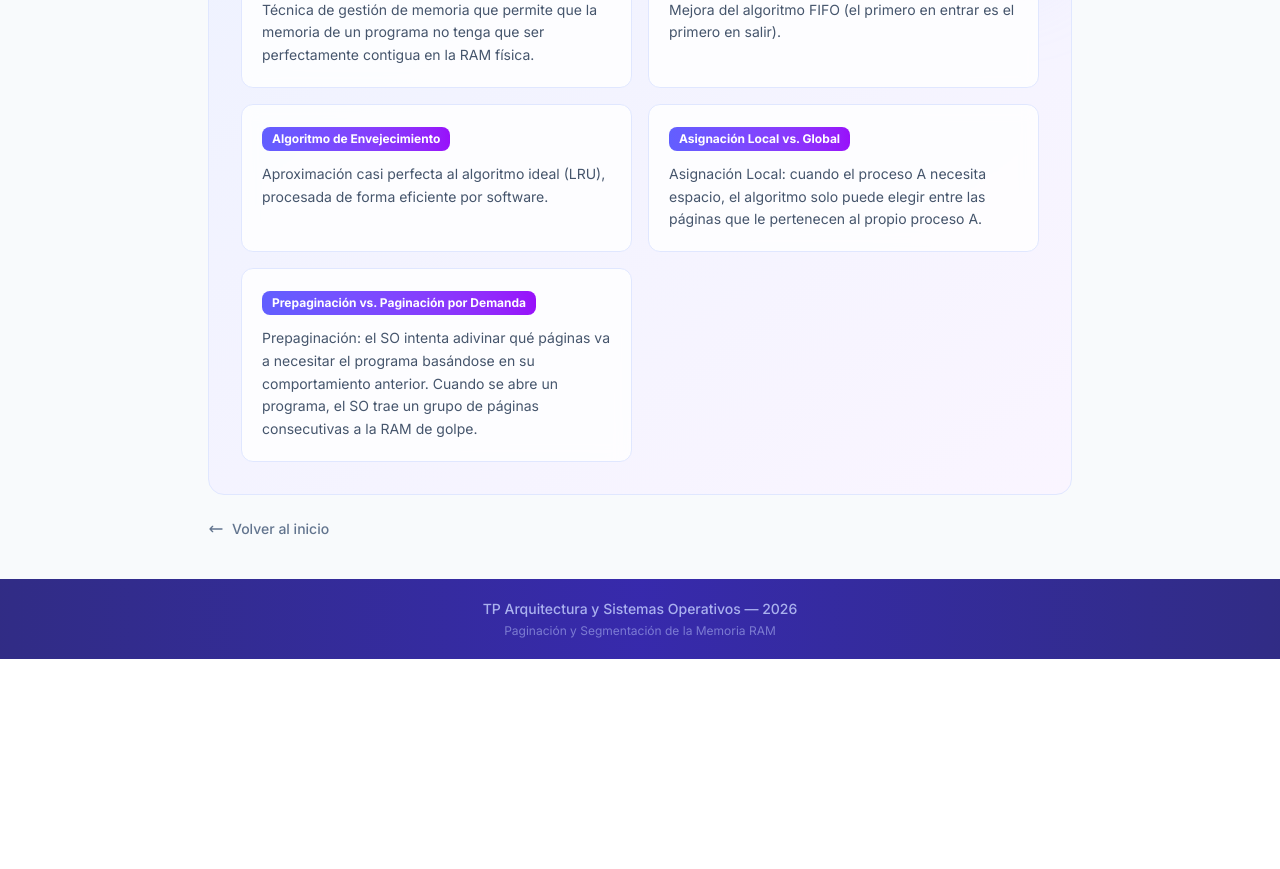
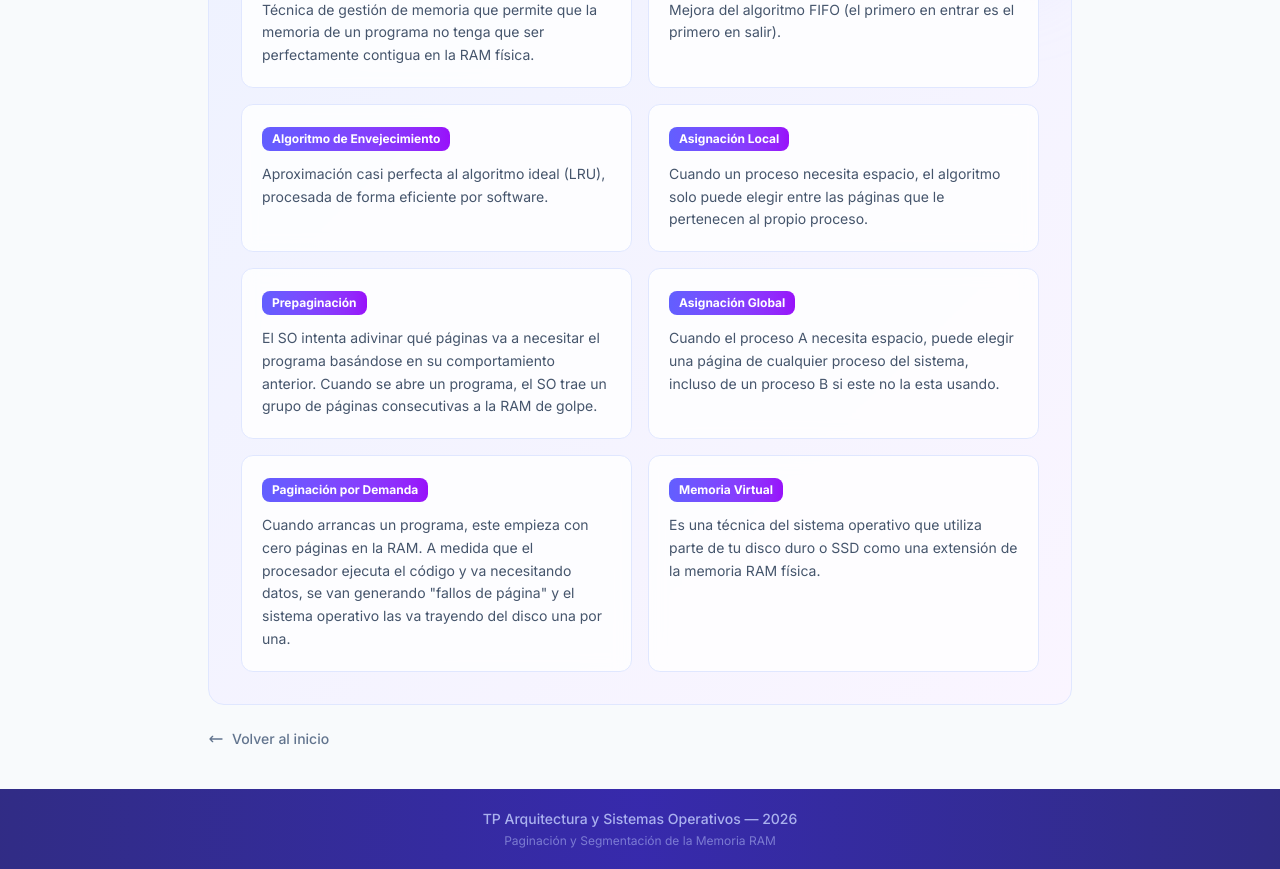
Before and after one commit to ffidel-sec/TP_ARQYSO, a React (Vite) app: page /tema/cuestiones-de-implementacion in a window 1280 px wide. Shown: the part 600-1469 px from the top of the page. Before the commit the page ends 1259 px from the top, so only its background shows below. Built offline with nearby package versions, Linux system fonts and the light colour scheme.

Commit message:
Retoques 3.6 a 3.6.4

```diff
--- a/src/components/BloqueoPaginas.jsx
+++ b/src/components/BloqueoPaginas.jsx
@@ -100,6 +100,34 @@ export default function BloqueoPaginas({ data }) {
           ))}
         </div>
       </div>
+
+      <section className="relative overflow-hidden bg-gradient-to-br from-indigo-50 to-purple-50 dark:from-indigo-950/50 dark:to-purple-950/50 rounded-2xl border border-indigo-100 dark:border-indigo-800/50 p-6 md:p-8 transition-colors">
+        <div className="absolute top-0 right-0 w-32 h-32 bg-indigo-200/20 rounded-full blur-2xl" />
+        <h2 className="text-lg font-semibold text-indigo-800 dark:text-indigo-300 mb-5 flex items-center gap-2">
+          <svg className="w-5 h-5" fill="none" stroke="currentColor" viewBox="0 0 24 24">
+            <path strokeLinecap="round" strokeLinejoin="round" strokeWidth={2} d="M12 6V4m0 2a2 2 0 100 4m0-4a2 2 0 110 4m-6 8a2 2 0 100-4m0 4a2 2 0 110-4m0 4v2m0-6V4m6 6v10m6-2a2 2 0 100-4m0 4a2 2 0 110-4m0 4v2m0-6V4" />
+          </svg>
+          Conceptos clave
+        </h2>
+        <div className="grid gap-4 sm:grid-cols-2 relative">
+          <div className="bg-white/80 dark:bg-slate-800/80 backdrop-blur-sm rounded-xl border border-indigo-100 dark:border-indigo-800/50 p-5 hover:shadow-md transition-all duration-200 animate-fade-in-up">
+            <span className="inline-block text-white text-xs font-bold px-2.5 py-1 rounded-lg mb-3 bg-gradient-to-r from-indigo-500 to-purple-600">
+              Buffer
+            </span>
+            <p className="text-sm text-slate-600 dark:text-slate-300 leading-relaxed">
+              Es un espacio de almacenamiento temporal de datos o información.
+            </p>
+          </div>
+          <div className="bg-white/80 dark:bg-slate-800/80 backdrop-blur-sm rounded-xl border border-indigo-100 dark:border-indigo-800/50 p-5 hover:shadow-md transition-all duration-200 animate-fade-in-up">
+            <span className="inline-block text-white text-xs font-bold px-2.5 py-1 rounded-lg mb-3 bg-gradient-to-r from-indigo-500 to-purple-600">
+              DMA (Direct Memory Access)
+            </span>
+            <p className="text-sm text-slate-600 dark:text-slate-300 leading-relaxed">
+              Es una técnica del hardware que permite a ciertos componentes (como tarjetas gráficas o discos duros) acceder directamente a la memoria principal del sistema (RAM) sin tener que pasar por la Unidad Central de Procesamiento (CPU).
+            </p>
+          </div>
+        </div>
+      </section>
     </div>
   )
 }
--- a/src/data/contenido.js
+++ b/src/data/contenido.js
@@ -50,17 +50,33 @@ export const contenido = {
         ],
       },
       {
-        titulo: 'Asignación Local vs. Global',
+        titulo: 'Asignación Local',
         items: [
-          'Asignación Local: cuando el proceso A necesita espacio, el algoritmo solo puede elegir entre las páginas que le pertenecen al propio proceso A.',
-          'Asignación Global: cuando el proceso A necesita espacio, puede elegir una página de cualquier proceso del sistema, incluso de un proceso B si este no la está usando.',
+          'Cuando un proceso necesita espacio, el algoritmo solo puede elegir entre las páginas que le pertenecen al propio proceso.',
         ],
       },
       {
-        titulo: 'Prepaginación vs. Paginación por Demanda',
+        titulo: 'Prepaginación',
         items: [
-          'Prepaginación: el SO intenta adivinar qué páginas va a necesitar el programa basándose en su comportamiento anterior. Cuando se abre un programa, el SO trae un grupo de páginas consecutivas a la RAM de golpe.',
-          'Paginación por Demanda: cuando arranca un programa, este empieza con cero páginas en la RAM. A medida que el procesador ejecuta el código, se generan fallos de página y el SO las va trayendo del disco una por una.',
+          'El SO intenta adivinar qué páginas va a necesitar el programa basándose en su comportamiento anterior. Cuando se abre un programa, el SO trae un grupo de páginas consecutivas a la RAM de golpe.',
+        ],
+      },
+      {
+        titulo: 'Asignación Global',
+        items: [
+          'Cuando el proceso A necesita espacio, puede elegir una página de cualquier proceso del sistema, incluso de un proceso B si este no la esta usando.',
+        ],
+      },
+      {
+        titulo: 'Paginación por Demanda',
+        items: [
+          'Cuando arrancas un programa, este empieza con cero páginas en la RAM. A medida que el procesador ejecuta el código y va necesitando datos, se van generando "fallos de página" y el sistema operativo las va trayendo del disco una por una.',
+        ],
+      },
+      {
+        titulo: 'Memoria Virtual',
+        items: [
+          'Es una técnica del sistema operativo que utiliza parte de tu disco duro o SSD como una extensión de la memoria RAM física.',
         ],
       },
     ],
@@ -74,6 +90,11 @@ export const contenido = {
         nombre: 'FIFO',
         descripcion:
           'Algoritmo de reemplazo de páginas donde la página que lleva más tiempo en memoria es la primera en ser expulsada. Simple pero propenso a reemplazar páginas muy usadas.',
+      },
+      {
+        nombre: 'Paginación por Demanda',
+        descripcion:
+          'Cuando arrancas un programa, este empieza con cero páginas en la RAM. A medida que el procesador ejecuta el código y va necesitando datos, se van generando "fallos de página" y el sistema operativo las va trayendo del disco una por una.',
       },
     ],
     conclusion:
@@ -90,7 +111,7 @@ export const contenido = {
         secciones: [
           { titulo: 'Al crear el proceso', items: ['Determina el tamaño inicial del programa y sus datos.', 'Crea e inicializa la tabla de páginas en memoria.', 'Reserva espacio en el área de intercambio (swap) del disco.'] },
           { titulo: 'Al ejecutar el proceso', items: ['Restablece la MMU para el nuevo proceso.', 'Vacía el TLB para borrar el rastro del proceso anterior.', 'Carga la tabla de páginas en la MMU.', 'Opcionalmente, precarga algunas páginas.'] },
-          { titulo: 'Al ocurrir un fallo de página', items: ['Lee los registros de hardware para identificar la dirección.', 'Busca la página en el disco.', 'Encuentra un marco libre (o desaloja uno).', 'Carga la página y actualiza la tabla.', 'Respaldan el PC para reintentar la instrucción.'] },
+          { titulo: 'Al ocurrir un fallo de página', items: ['Lee los registros de hardware para identificar la dirección.', 'Busca la página en el disco.', 'Encuentra un marco libre (o desaloja uno).', 'Carga la página y actualiza la tabla.', 'Respalda el PC para reintentar la instrucción correspondiente a la Página.'] },
           { titulo: 'Al terminar el proceso', items: ['Libera la tabla de páginas y los marcos.', 'Libera el espacio en disco.', 'Si hay páginas compartidas, espera al último proceso.'] },
         ],
         conceptos: [
@@ -107,19 +128,21 @@ export const contenido = {
         introduccion:
           'Cuando un proceso intenta acceder a una página que no está en memoria física, el hardware genera una secuencia de 10 pasos orquestados entre hardware, SO y disco.',
         secciones: [
-          { titulo: 'Trap', items: ['El hardware genera un trap al kernel y guarda el PC en la pila.'] },
+          { titulo: 'Trap', items: ['El hardware hace un trap al kernel, guardando el contador de programa en la pila.'] },
           { titulo: 'Guardado de estado', items: ['Una rutina en ensamblador guarda los registros generales y la información volátil de la CPU.'] },
           { titulo: 'Identificación', items: ['El SO determina qué página virtual se necesita leyendo registros de hardware.'] },
           { titulo: 'Verificación y Reemplazo', items: ['El SO comprueba si la dirección es válida, busca un marco libre o ejecuta el algoritmo de reemplazo.'] },
           { titulo: 'Escritura (si está sucia)', items: ['Si la página víctima fue modificada, se planifica su escritura en disco y se suspende el proceso.'] },
           { titulo: 'Lectura', items: ['El SO busca la página en disco y planifica su lectura. El proceso sigue suspendido.'] },
           { titulo: 'Actualización', items: ['Al terminar la lectura, se actualizan las tablas de páginas y el marco se marca como normal.'] },
-          { titulo: 'Respaldo del PC', items: ['Se restablece el PC al estado previo al fallo.'] },
+          { titulo: 'Respaldo del Contador de Programa', items: ['Se restablece el Contador de Programa al estado previo al fallo.'] },
           { titulo: 'Planificación', items: ['El proceso se vuelve a planificar y el SO regresa a la rutina ensamblador.'] },
           { titulo: 'Reanudación', items: ['La rutina recarga los registros y el proceso continúa como si nada hubiera pasado.'] },
         ],
         conceptos: [
           { nombre: 'Trap', descripcion: 'Señal que el procesador genera para pausar un programa y ceder el control al kernel.' },
+          { nombre: 'Contador de Programa', descripcion: 'Es un registro fundamental dentro de la Unidad Central de Procesamiento (CPU) de una computadora.' },
+          { nombre: 'Pila', descripcion: 'Es un área de memoria asignada a cada programa en ejecución. Funciona como una estructura de datos del tipo "FIFO" (Primero en entrar, primero en salir).' },
         ],
       },
       {
@@ -134,7 +157,7 @@ export const contenido = {
       {
         id: '3.6.4',
         slug: 'bloqueo-de-paginas-en-memoria',
-        titulo: 'Bloqueo de páginas en memoria (Pinning)',
+        titulo: 'Bloqueo de páginas en memoria',
         presentador: 'Briguera Mateo',
         introduccion:
           'Existe un peligro crítico cuando interactúan la memoria virtual y las operaciones de E/S. Si un proceso se suspende durante una transferencia DMA, sus páginas pueden ser desalojadas, corrompiendo datos.',
```
Also changed, not shown: src/components/RespaldoInstruccion.jsx (+8 -11 lines), 1 other file (tests, documents, lock files or other folders).
